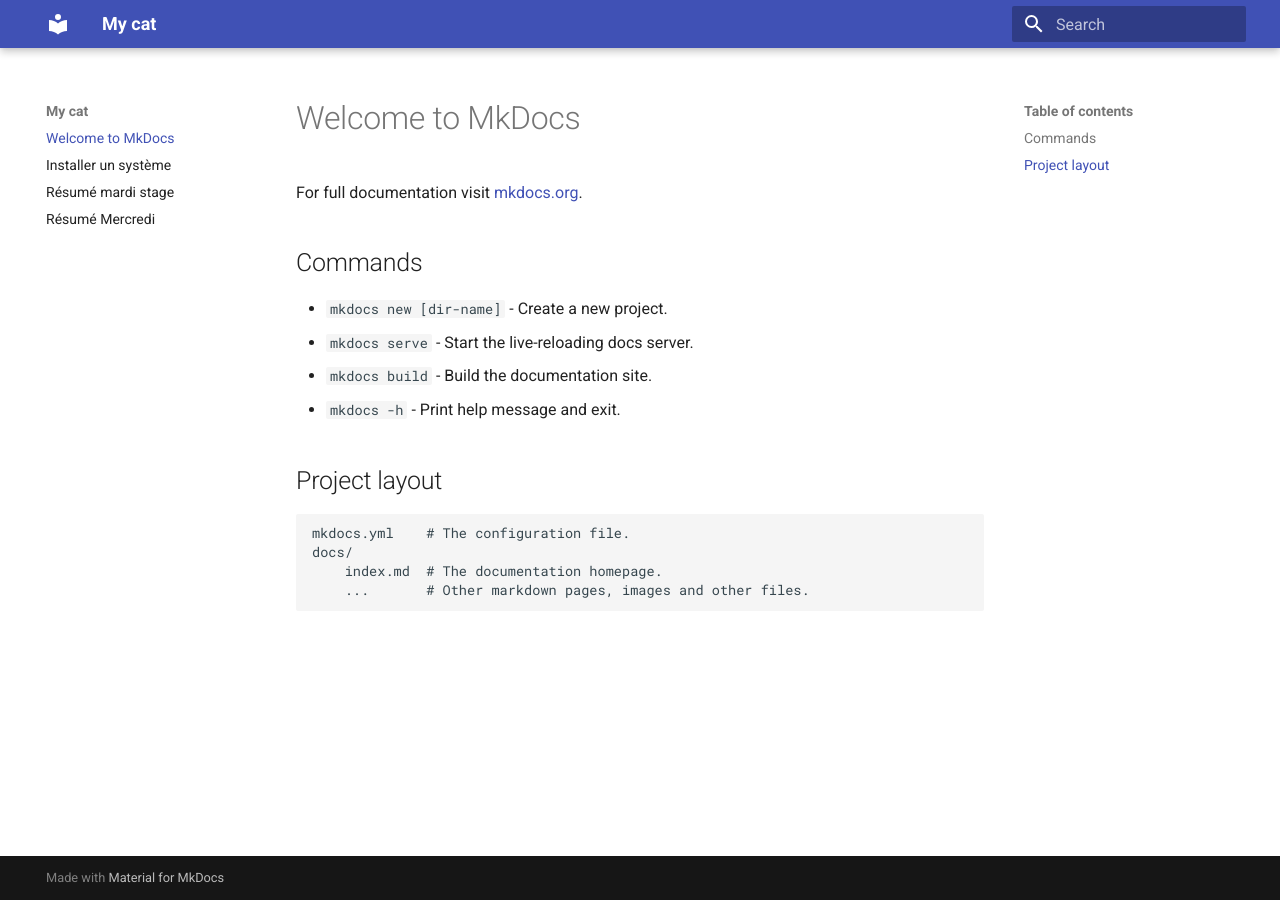
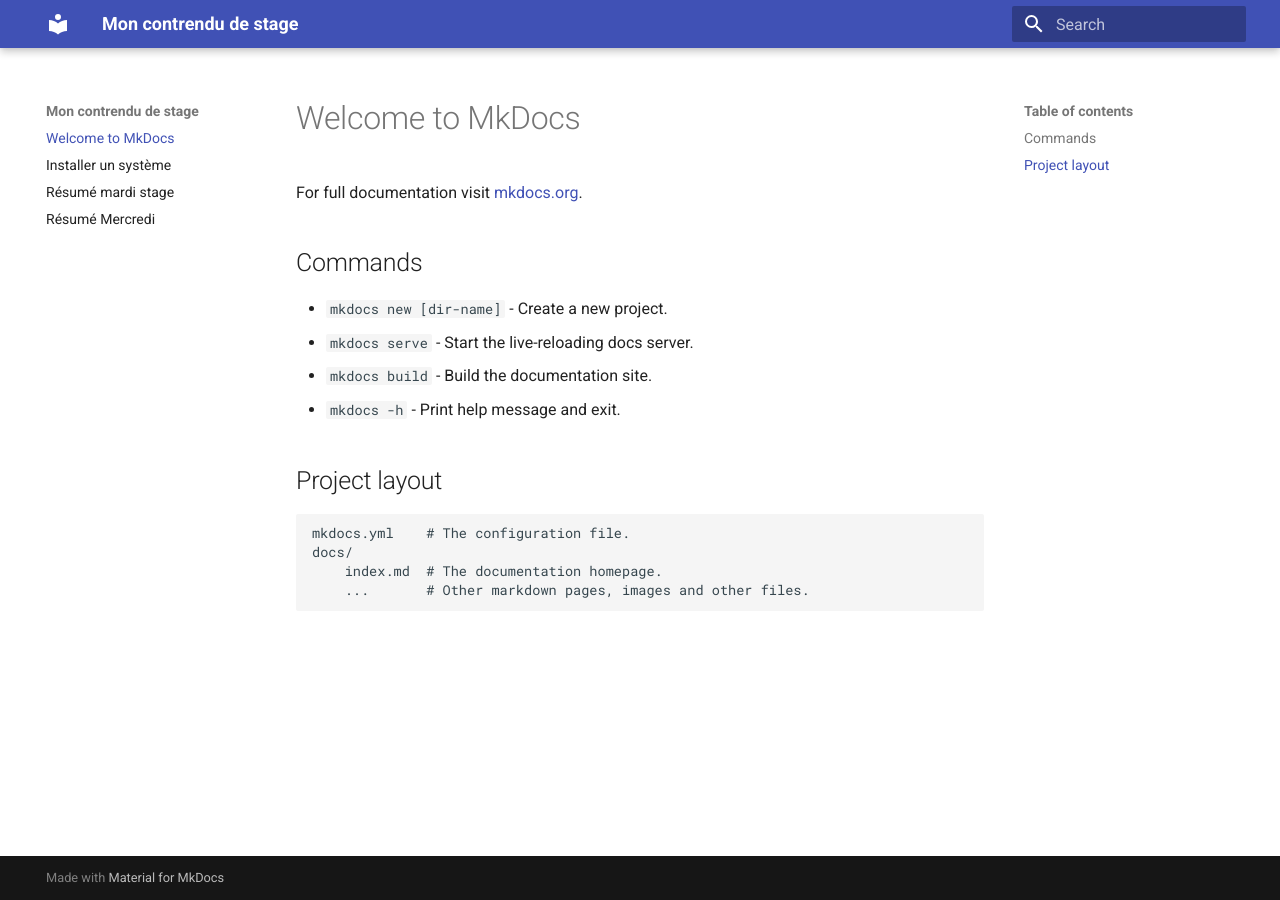
Before and after one commit to Raphael2201/Demo-mkdocs, an MkDocs documentation site: the page built from docs/index.md, in a window 1280 px wide. Built offline with MkDocs 1.6.1 and Material for MkDocs 9.7.7, drawn with Linux system fonts in a browser that asks for light colours.

Commit message:
changement nom du site

```diff
--- a/mkdocs.yml
+++ b/mkdocs.yml
@@ -1,3 +1,3 @@
-site_name: My cat
+site_name: Mon contrendu de stage
 theme:
   name: material
```
